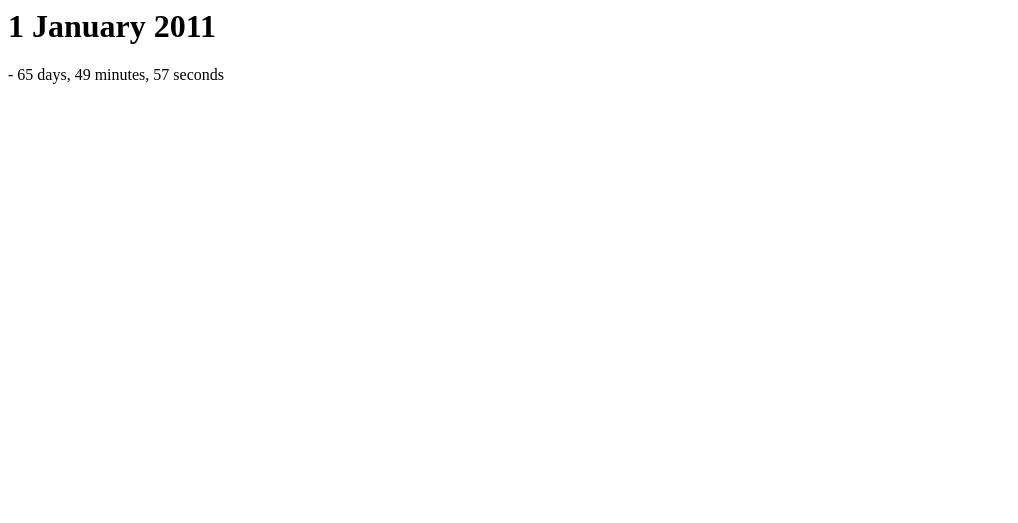
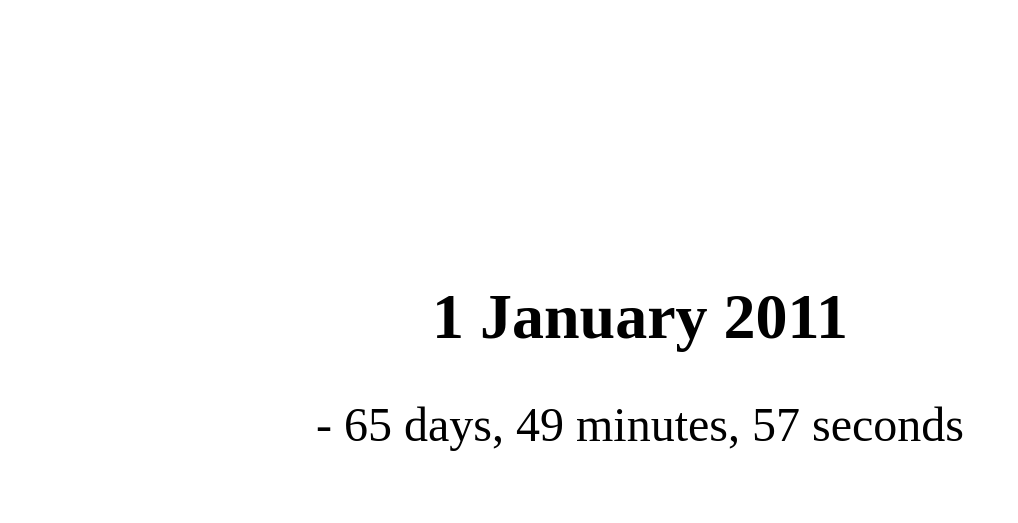
Before and after one commit to edwardsnjd/countdown, a plain HTML site: page index.html in a window 1280 px wide. Shown: the whole page, without its empty margins (0-1018 px from the left). Drawn offline with Linux system fonts and the light colour scheme.

Commit message:
Added some basic styling to the page to centre the content.

```diff
--- a/index.html
+++ b/index.html
@@ -3,12 +3,22 @@
     <title>Count down</title>
     <script type="text/javascript" src="lib/jquery-1.4.3.min.js"></script>
     <script type="text/javascript" src="lib/countdown.js"></script>
+    <style type="text/css">
+      #floater { float: left; height: 50%; margin-bottom: -120px; }
+      #content { clear: both; height: 240px; position: relative; }
+      #title { text-align: center; font-size: 4em; }
+      #container { text-align: center; font-size: 3em; }
+    </style>
   </head>
 
   <body>
-    <h1 id="title"></h1>
-    <div id="#whenContainer"></div>
-    <div id="container"></div>
+
+    <div id="floater"></div>
+
+    <div id="content">
+      <h1 id="title"></h1>
+      <div id="container"></div>
+    </div>
 
     <script type="text/javascript">
       var qsp = QueryStringHelper.parse(window.location.search);
```
